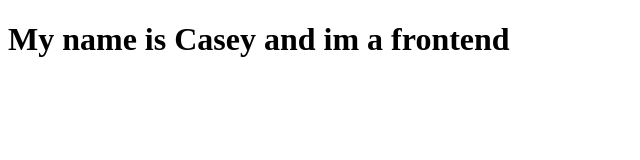
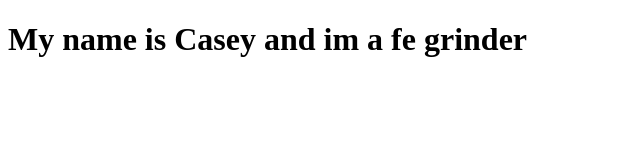
Before and after one commit to CaseySweeney/GitHub-Project, a plain HTML site: page index.html in a window 1280 px wide. Shown: the full height of the page, 0-640 px from the left. Drawn offline with Linux system fonts and the light colour scheme.

Commit message:
fe grinder

```diff
--- a/index.html
+++ b/index.html
@@ -7,5 +7,5 @@
     <title>Document</title>
 </head>
 <body>
-<h1>My name is Casey and im a frontend</h1>
+<h1>My name is Casey and im a fe grinder</h1>
 </html>
```
